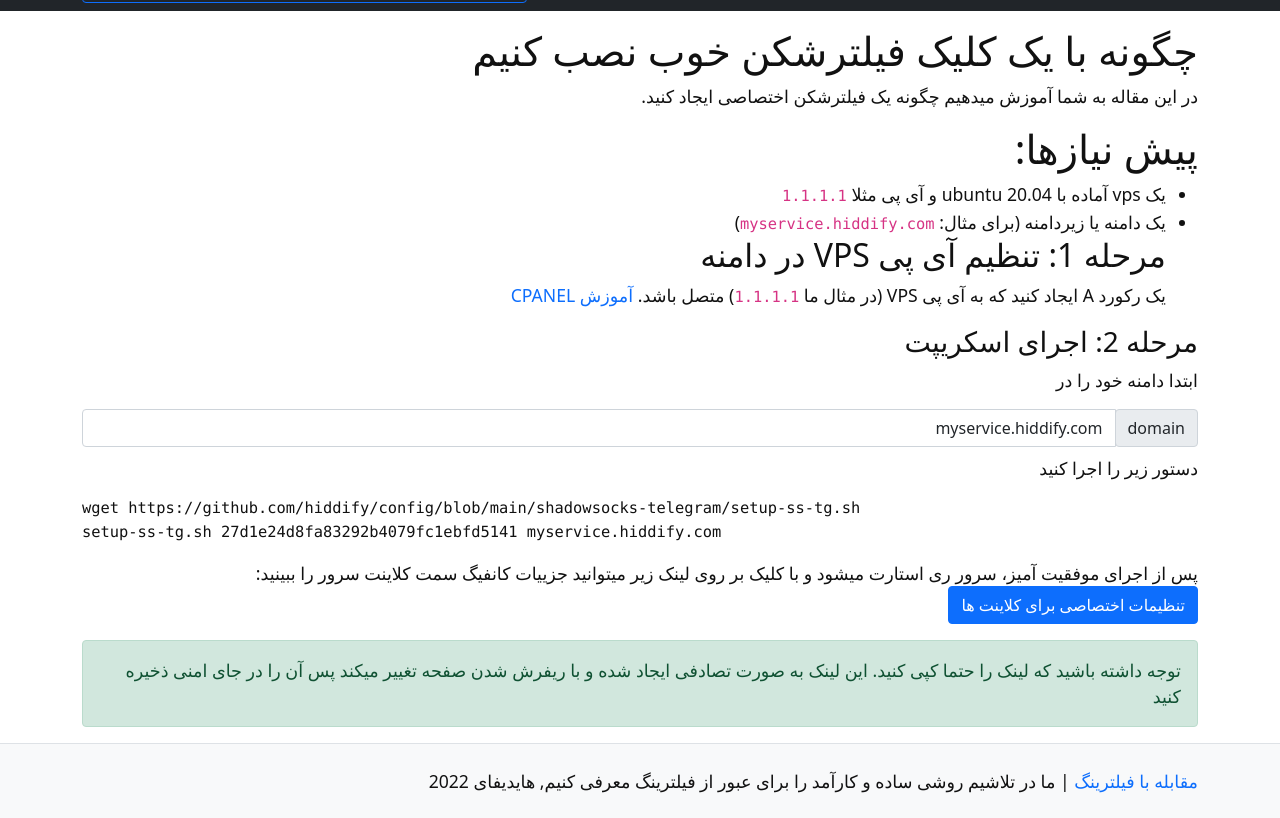
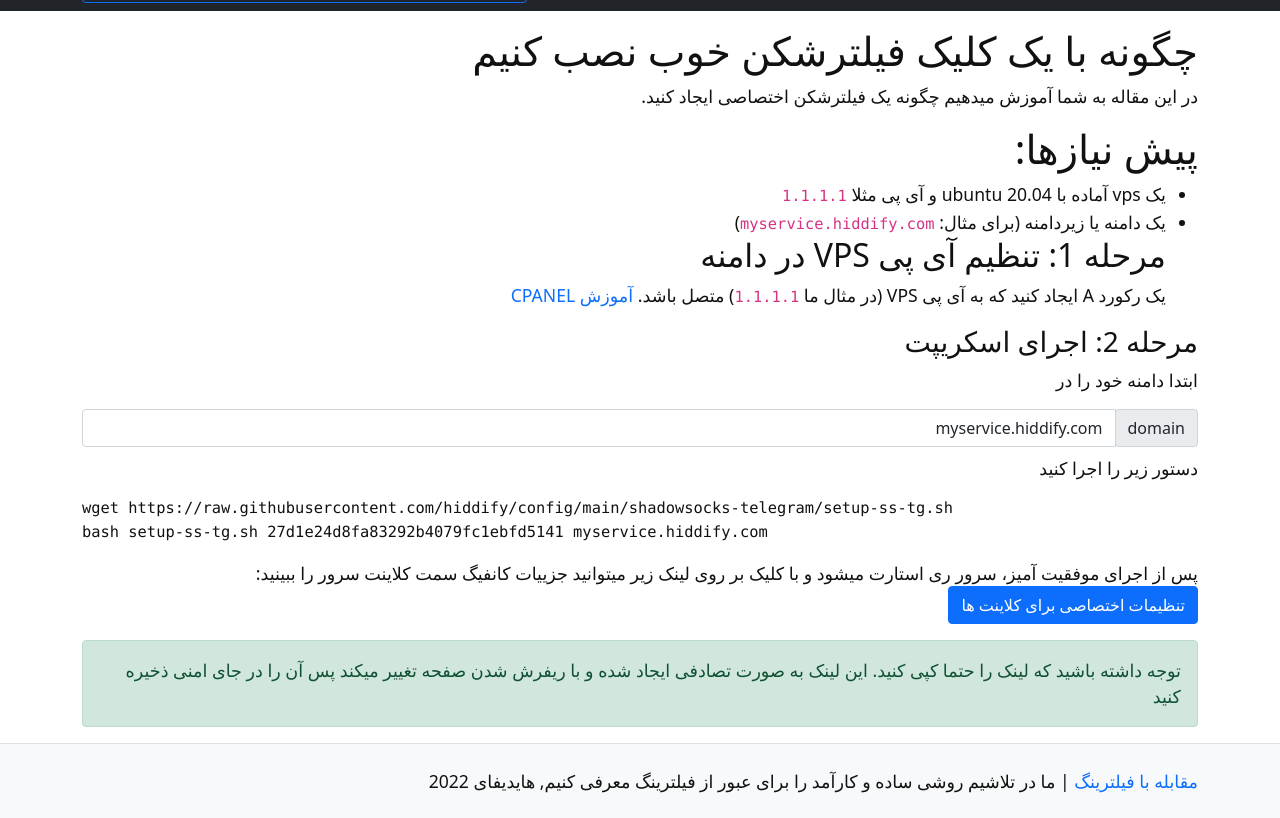
Before and after one commit to hiddify/hiddify.github.io, a Jekyll site: the page built from pages/setup-proxy-one-click.md, in a window 1280 px wide, cut to the strip 157-975 px from the top of the page. Built offline with Jekyll 4.4.1, drawn with Linux system fonts in a browser that asks for light colours.

Commit message:
Update setup-proxy-one-click.md

````diff
--- a/pages/setup-proxy-one-click.md
+++ b/pages/setup-proxy-one-click.md
@@ -27,8 +27,8 @@ nav_order: 2
 
 دستور زیر را اجرا کنید
 ```
-wget https://github.com/hiddify/config/blob/main/shadowsocks-telegram/setup-ss-tg.sh
-setup-ss-tg.sh 751F2F753854422EA4C5FDDB8314F068 myservice.hiddify.com
+wget https://raw.githubusercontent.com/hiddify/config/main/shadowsocks-telegram/setup-ss-tg.sh
+bash setup-ss-tg.sh 751F2F753854422EA4C5FDDB8314F068 myservice.hiddify.com
 ```
 پس از اجرای موفقیت آمیز، سرور ری استارت میشود و با کلیک بر روی لینک زیر میتوانید جزییات کانفیگ سمت کلاینت سرور را ببینید:
 <a href="https://myservice.hiddify.com/751F2F753854422EA4C5FDDB8314F068/" target='_blank' class='btn btn-primary'>تنظیمات اختصاصی برای کلاینت ها </a>
````
